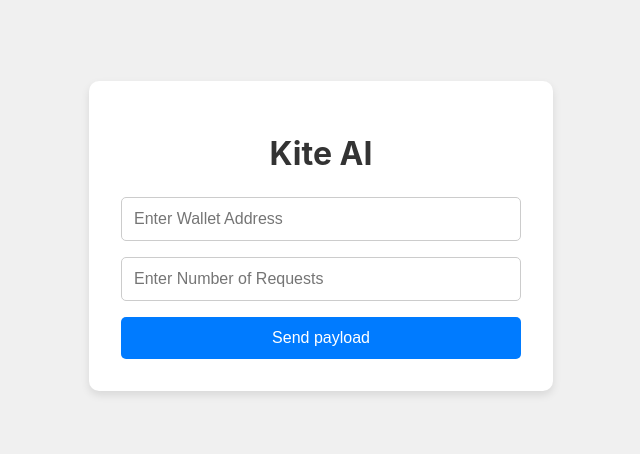
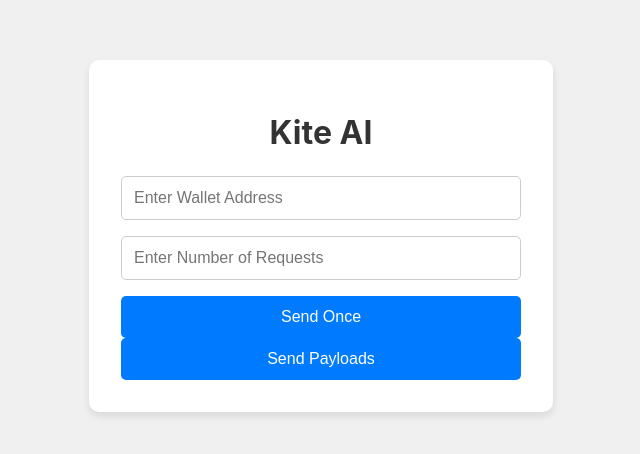
Before and after one commit to NwaAmadi/Kite-AI, a React (Create React App) app: page / in a window 1280 px wide. Shown: the part 164-618 px from the top of the page, without its empty margins (319-959 px from the left). Built offline with nearby package versions, Linux system fonts and the light colour scheme.

Commit message:
Update App.js
Major Changes

```diff
--- a/src/App.js
+++ b/src/App.js
@@ -4,7 +4,8 @@
 const App = () => {
   const [walletAddress, setWalletAddress] = useState("");
   const [numRequests, setNumRequests] = useState("");
-  const [status, setStatus] = useState(null); // To track success or failure
+  const [status, setStatus] = useState(null);
+  const [isSending, setIsSending] = useState(false);
   const url = "/api/report_usage";
 
     const questionsAndAnswers = [
@@ -30,18 +31,16 @@
     { q: "Does Kite AI use machine learning?", a: "Yes, it enables AI and machine learning integrations." }
     ];
 
-  const sendPayloads = async () => {
+  const sendPayload = async () => {
     if (!walletAddress) {
       alert("Please enter a wallet address.");
       return;
     }
-    if (!numRequests || isNaN(numRequests) || numRequests <= 0) {
-      alert("Please enter a valid number of requests.");
-      return;
-    }
+
+    setIsSending(true);
+    setStatus(null);
 
     try {
-      for (let i = 0; i < numRequests; i++) {
       const randomIndex = Math.floor(Math.random() * questionsAndAnswers.length);
       const payload = {
         wallet_address: walletAddress,
@@ -53,17 +52,43 @@
 
       await fetch(url, {
         method: "POST",
-          headers: {
-            "Content-Type": "application/json"
-          },
+        headers: { "Content-Type": "application/json" },
         body: JSON.stringify(payload)
       });
-      }
-      setStatus("success"); // Indicate success
+
+      setStatus("success");
     } catch (error) {
       console.error("Error sending request:", error);
-      setStatus("error"); // Indicate failure
+      setStatus("error");
     }
+
+    setIsSending(false);
+  };
+
+  const sendMultiplePayloads = async () => {
+    if (!walletAddress) {
+      alert("Please enter a wallet address.");
+      return;
+    }
+    if (!numRequests || isNaN(numRequests) || numRequests <= 0) {
+      alert("Please enter a valid number of requests.");
+      return;
+    }
+
+    setIsSending(true);
+    setStatus(null);
+
+    for (let i = 0; i < numRequests; i++) {
+      try {
+        await sendPayload();
+      } catch (error) {
+        setStatus("error");
+        break;
+      }
+      if (i < numRequests - 1) await new Promise((resolve) => setTimeout(resolve, 30000));
+    }
+
+    setIsSending(false);
   };
 
   return (
@@ -81,9 +106,9 @@
         value={numRequests}
         onChange={(e) => setNumRequests(e.target.value)}
       />
-      <button onClick={sendPayloads}>Send payload</button>
+      <button onClick={sendPayload} disabled={isSending}>Send Once</button>
+      <button onClick={sendMultiplePayloads} disabled={isSending}>Send {numRequests} Payloads</button>
 
-      {/* Status Pop-up */}
       {status && (
         <div className={`status-popup ${status}`}>
           {status === "success" ? "Payload sent successfully!" : "Failed to send payload."}
```
Lines whose indentation alone changed are shown as unchanged.
